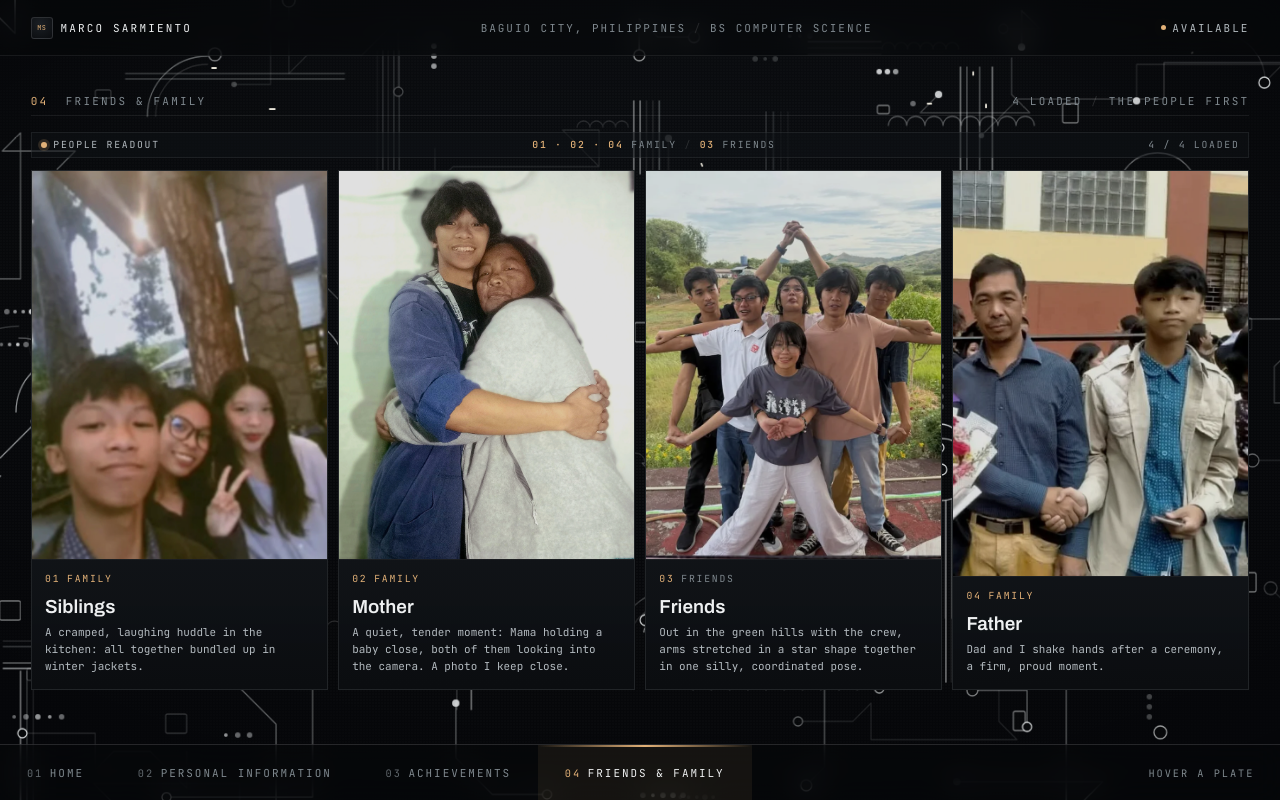
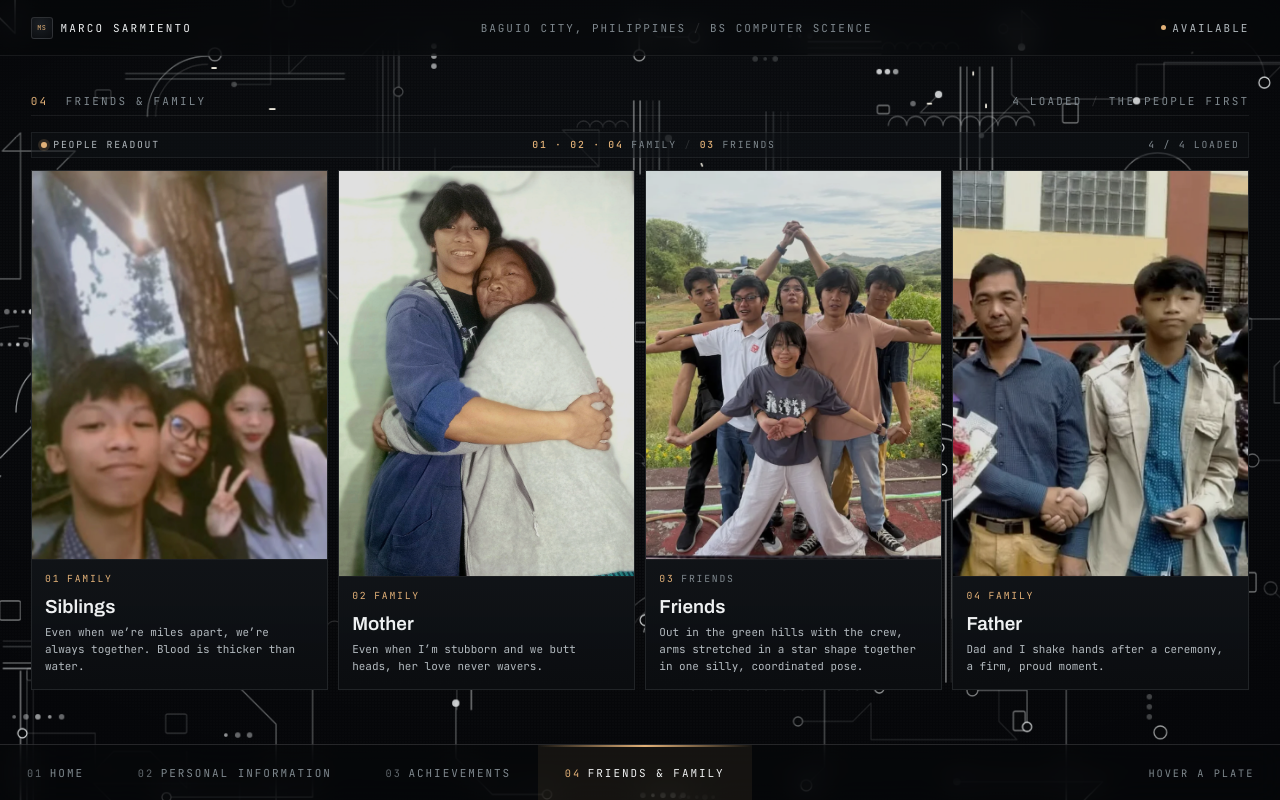
Before and after one commit to MistaEmStoned/Porta, a plain HTML site: page friends-family.html in a window 1280 px wide. Drawn offline with Linux system fonts and the light colour scheme.

Commit message:
Update kin descriptions in friends-family.html

```diff
--- a/friends-family.html
+++ b/friends-family.html
@@ -62,7 +62,7 @@
             <div class="card-body">
               <p class="card-tag"><span class="no">01</span><span class="grp">Family</span></p>
               <h2 class="card-title" id="kin-1">Siblings</h2>
-              <p class="kin-desc">A cramped, laughing huddle in the kitchen: all together bundled up in winter jackets.</p>
+              <p class="kin-desc">Even when we’re miles apart, we’re always together. Blood is thicker than water.</p>
             </div>
           </article>
           <article class="card kin-card" data-group="family" tabindex="0" aria-labelledby="kin-2" style="--i:1;--pos:50% 40%">
@@ -72,7 +72,7 @@
             <div class="card-body">
               <p class="card-tag"><span class="no">02</span><span class="grp">Family</span></p>
               <h2 class="card-title" id="kin-2">Mother</h2>
-              <p class="kin-desc">A quiet, tender moment: Mama holding a baby close, both of them looking into the camera. A photo I keep close.</p>
+              <p class="kin-desc">Even when I’m stubborn and we butt heads, her love never wavers.</p>
             </div>
           </article>
           <article class="card kin-card" data-group="friends" tabindex="0" aria-labelledby="kin-3" style="--i:2;--pos:50% 50%">
```
